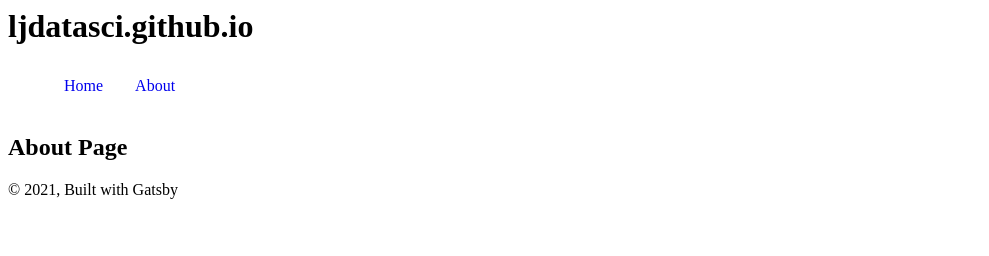
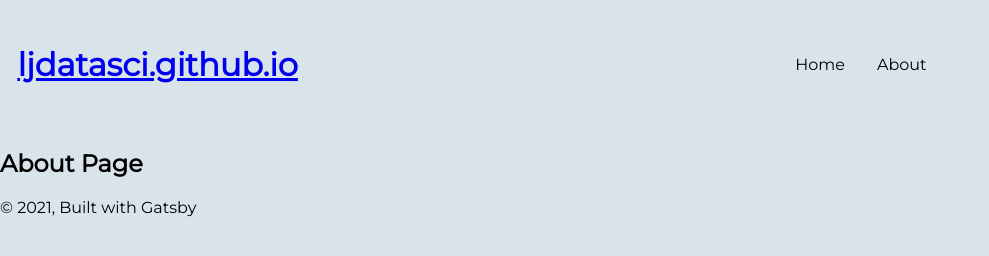
Before and after one commit to ljdatasci/ljdatasci.github.io, a Gatsby site: page /about in a window 1280 px wide. Shown: the whole page, without its empty margins (0-989 px from the left). Built offline with nearby package versions, Linux system fonts and the light colour scheme; Gatsby itself is replaced by a stand-in of ours; a web font is replaced by a local one.

Commit message:
added sass layout file

```diff
--- /dev/null
+++ b/font-preload-cache.json
@@ -0,0 +1 @@
+{"timestamp":1612285240345,"hash":"31addf9b7a8644dcdbf711389cf6ea3d","assets":{}}
--- a/gatsby-config.js
+++ b/gatsby-config.js
@@ -22,5 +22,6 @@ module.exports = {
     },
     `gatsby-transformer-remark`,
     `gatsby-plugin-sass`,
+    `gatsby-plugin-preload-fonts`,
   ],
 };
--- a/gatsby-node.js
+++ /dev/null
@@ -1,12 +0,0 @@
-const { createFilePath } = require(`gatsby-source-filesystem`);
-exports.onCreateNode = ({ node, actions, getNode }) => {
-  const { createNodeField } = actions;
-  if (node.internal.type === `MarkdownRemark`) {
-    const value = createFilePath({ node, getNode });
-    createNodeField({
-      name: `slug`,
-      node,
-      value,
-    });
-  }
-};
--- /dev/null
+++ b/src/assets/scss/_layout.module.scss
@@ -0,0 +1,57 @@
+@import url('https://fonts.googleapis.com/css2?family=Kufam:ital,wght@0,400;0,700;1,400&family=Montserrat&display=swap');
+
+$kufam: 'Kufam', cursive;
+$montserrat: 'Montserrat', sans-serif;
+
+
+*,
+*::before,
+*::after {
+  box-sizing: border-box;
+}
+
+html,
+body {
+    margin: 0;
+    padding: 0;
+    background-color: #d8e3ea;
+    font-family: $montserrat;
+}
+
+h1
+h2 {
+  font: $kufam;
+  display: flex;
+  flex: 1;
+  margin: 0;
+}
+
+.container {
+  margin: 0 auto;
+  max-width: 960px;
+  padding: 0px 1.0875rem 1.45rem;
+  padding-top: 0;
+}
+.header {
+  background-color: #d8e3ea;
+  max-width: 960px;
+  padding: 1.45rem 1.0875rem;
+  display: flex;
+  justify-content: space-between;
+  align-items: center;
+}
+
+.ul {
+  display: flex;
+  flex: 1;
+}
+
+.li {
+  list-style-type: none;
+  padding: 1rem;
+}
+
+.link {
+  color: black;
+  text-decoration: none;
+}
--- a/src/components/header.tsx
+++ b/src/components/header.tsx
@@ -1,5 +1,6 @@
 import * as React from "react"
 import { Link } from "gatsby"
+import styles from "../assets/scss/_layout.module.scss"
 
 type MenuLinksProps = {
   name: string,
@@ -17,39 +18,20 @@ type MenuProps = {
 }
 
 const Header: React.FC<TitleProps & MenuProps> = ({ siteTitle, menuLinks }) => (
-  <header >
-    <div
-      style={{
-      backgroundColor: "white",
-      marginBottom: "1.45rem"}}
-      >
-      <div
-      >
-        <h1
-          style={{
-          margin: 0,
-          flex: 1
-        }}
-        >
-          <Link to="/" style={{
-            color: "black",
-            textDecoration: "none"
-          }}>
+  <header>
+    <div>
+      <div className={styles.header}>
+        <h1>
+          <Link to="/">
             {siteTitle}
           </Link>
         </h1>
         <div>
           <nav>
-            <ul style={{ display: "flex", flex: 1 }}>
+            <ul className={styles.ul}>
               {menuLinks.map(link => (
-                <li
-                  key={link.name}
-                  style={{
-                    listStyleType: `none`,
-                    padding: `1rem`,
-                  }}
-                >
-                  <Link style={{  textDecoration: "none" }} to={link.link}>
+                <li key={link.name} className={styles.li}>
+                  <Link to={link.link} className={styles.link}>
                     {link.name}
                   </Link>
                 </li>
--- a/src/components/layout.tsx
+++ b/src/components/layout.tsx
@@ -1,5 +1,6 @@
 import * as React from "react"
 import Header from "./header"
+import styles from "../assets/scss/_layout.module.scss"
 
 
 import { StaticQuery, graphql } from "gatsby"
@@ -22,15 +23,12 @@ const Layout: React.FC = ({ children }) => (
       `}
       render={data => (
         <React.Fragment>
-         <div>
+         <div className={styles.cointaner}>
          <Header menuLinks={data.site.siteMetadata.menuLinks} siteTitle={data.site.siteMetadata.title} />
-          <div
-          >
+          <div >
             {children}
-
           </div>
-          <footer
-          >
+          <footer>
               <p>
                 © {new Date().getFullYear()}, Built with Gatsby
               </p>
--- a/src/pages/index.tsx
+++ b/src/pages/index.tsx
@@ -26,7 +26,7 @@ const IndexPage: React.FC<IndexPageQuery> = ({data}) => (
         <h2>Hi people</h2>
         <p>Welcome to my blog.</p>
         <ul>
-          {data.nodes.map((post: { parent: { name: string | number | null | undefined; }; frontmatter: { title: React.ReactNode; }; }) => (
+          {data.blog.nodes.map((post: { parent: { name: string }; frontmatter: { title: React.ReactNode; }; }) => (
             <li key={post.parent.name}>
               <Link to={`/blog/${post.parent.name}`}>
                 {post.frontmatter.title}
@@ -41,7 +41,7 @@ export default IndexPage;
 
 export const query = graphql`
   {
-    allMarkdownRemark {
+    blog: allMarkdownRemark {
       nodes {
         id
         frontmatter {
```
Also changed, not shown: package.json (+5 -3 lines), 2 other files.
